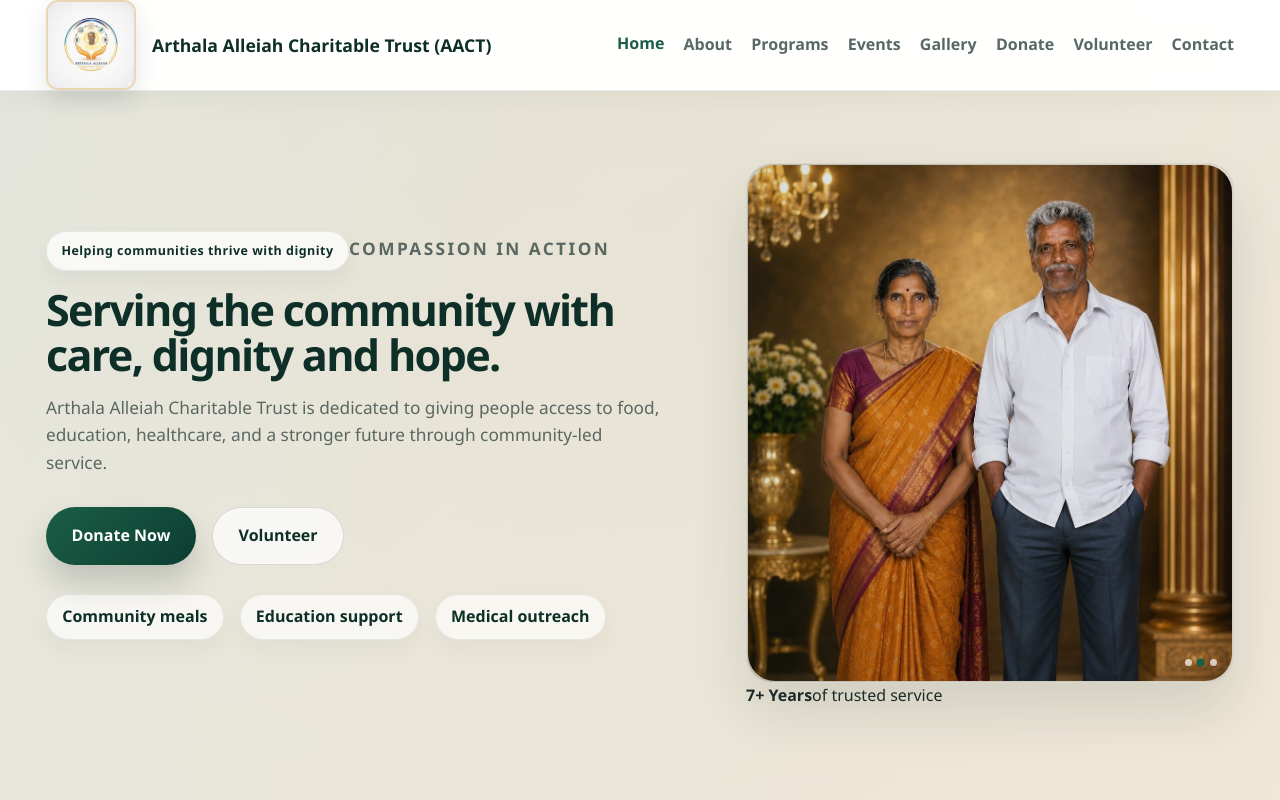
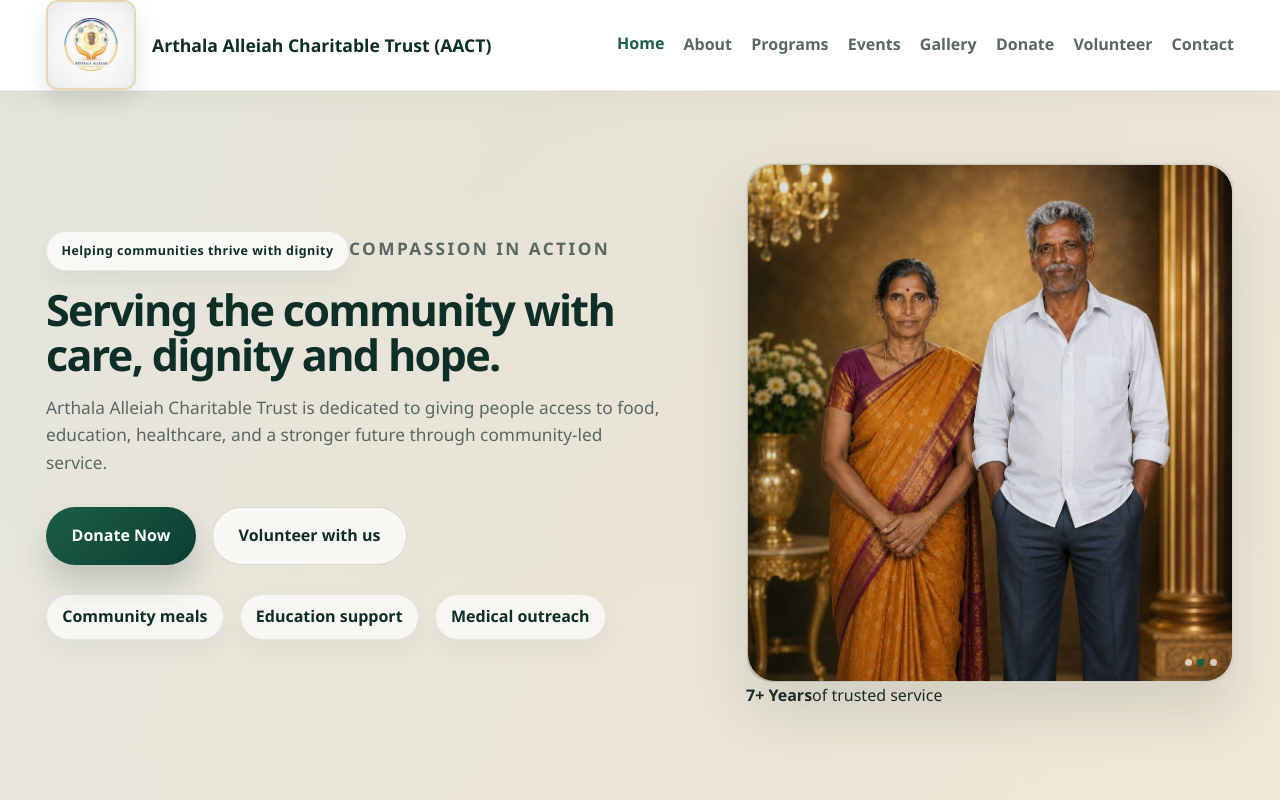
Before and after one commit to K7IT2024/arthala-alleiah-charitable-trust, a React (Vite) app: page / in a window 1280 px wide. Shown: the top 800 px of the page. Built offline with nearby package versions, Linux system fonts and the light colour scheme; no server answers.

Commit message:
added donate enchancement

```diff
--- a/src/components/Hero.jsx
+++ b/src/components/Hero.jsx
@@ -32,7 +32,7 @@ export default function Hero({ onNavigate }){
 
           <div className="hero-actions">
             <a href="?page=donate" className="button" onClick={(event) => { event.preventDefault(); if (onNavigate) onNavigate('donate'); }}>Donate Now</a>
-            <a href="?page=contact" className="button secondary" onClick={(event) => { event.preventDefault(); if (onNavigate) onNavigate('contact'); }}>Volunteer</a>
+            <a href="?page=contact" className="button secondary" onClick={(event) => { event.preventDefault(); if (onNavigate) onNavigate('volunteer'); }}>Volunteer with us</a>
           </div>
 
           <ul className="quick-facts">
```
